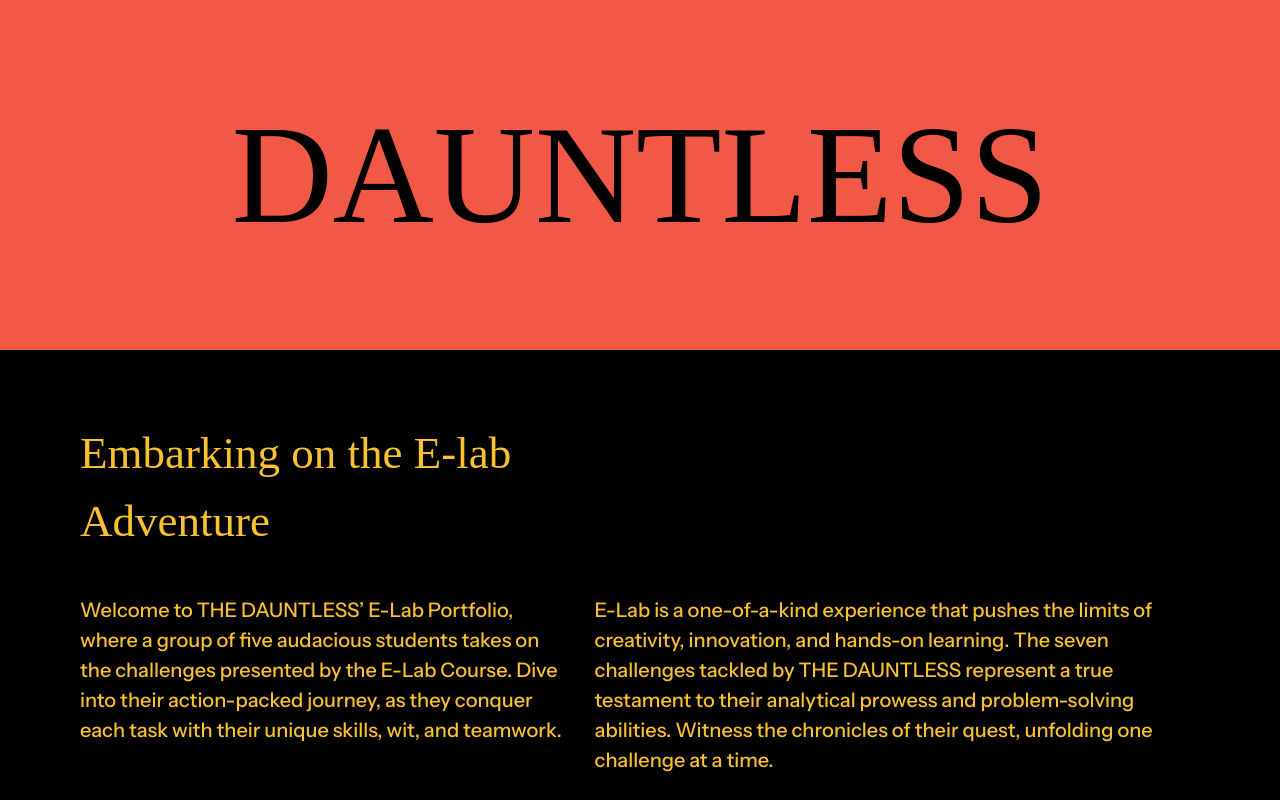
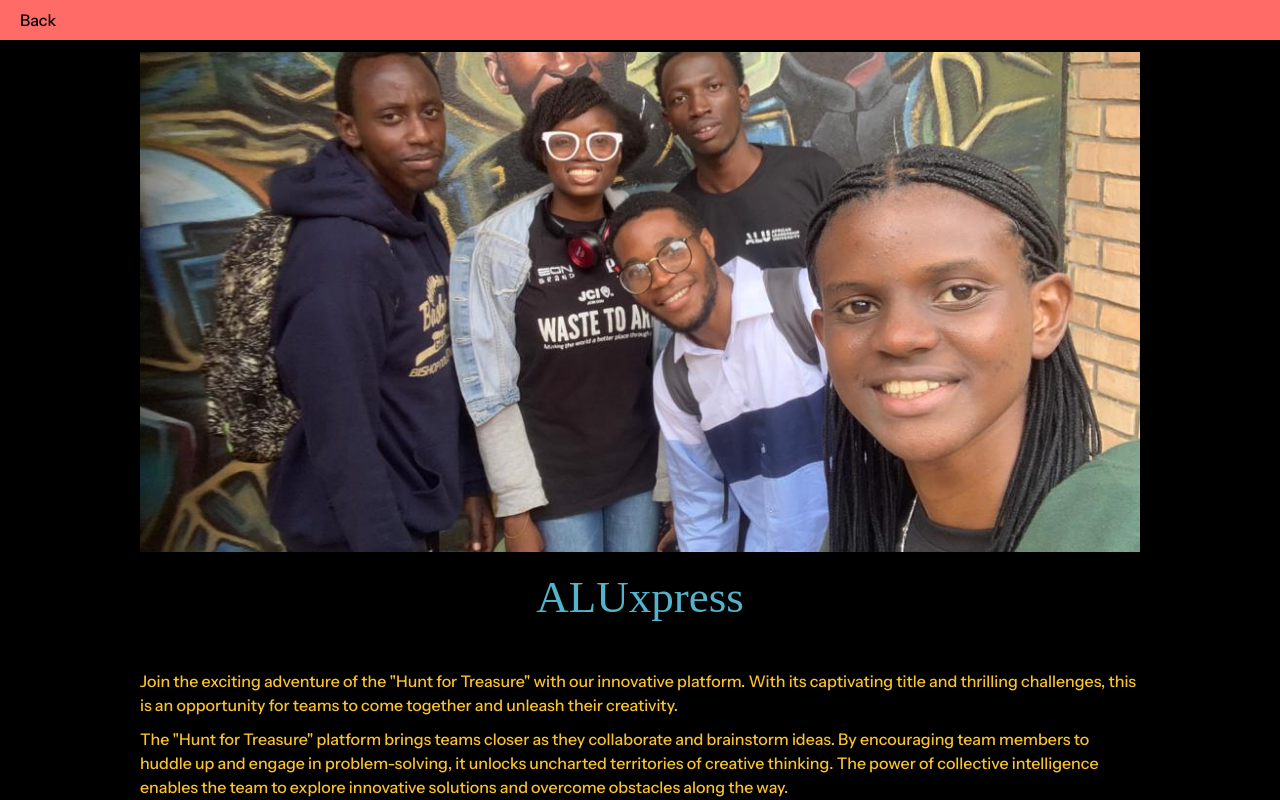
Before and after one commit to dean-daryl/ALU-DAUNTLESS, a React (Vite) app: page /1 in a window 1280 px wide. Built offline with nearby package versions, Linux system fonts and the light colour scheme; a web font is replaced by a local one.

Commit message:
Second Commit

```diff
--- a/index.html
+++ b/index.html
@@ -2,9 +2,9 @@
 <html lang="en">
   <head>
     <meta charset="UTF-8" />
-    <link rel="icon" type="image/svg+xml" href="/vite.svg" />
+    <link rel="icon" href="/public/istockphoto-1402285381-612x612.jpg" />
     <meta name="viewport" content="width=device-width, initial-scale=1.0" />
-    <title>Vite + React + TS</title>
+    <title>Dauntless</title>
   </head>
   <body>
     <div id="root"></div>
--- a/package.json
+++ b/package.json
@@ -13,7 +13,7 @@
     "framer-motion": "^10.12.18",
     "react": "^18.2.0",
     "react-dom": "^18.2.0",
-    "react-router-dom": "^6.14.1"
+    "react-router-dom": "^6.14.2"
   },
   "devDependencies": {
     "@types/react": "^18.0.37",
--- a/src/App.tsx
+++ b/src/App.tsx
@@ -22,7 +22,9 @@ function App({}: Props) {
     <div>
       {/* NAVBAR */}
       <div className=" bg-primary-100 flex">
-        <p className="mx-auto py-[70px] text-[140px] xs:text-[40px]">DAUNTLESS</p>
+        <p className="mx-auto py-[70px] text-[140px] xs:text-[40px]">
+          DAUNTLESS
+        </p>
       </div>
 
       {/* JOURNEY */}
@@ -68,7 +70,7 @@ function App({}: Props) {
       </div>
       {/* CONCLUSION */}
       <motion.div
-        className="text"
+        className="text flex xs:block "
         initial="hidden"
         whileInView="visible"
         viewport={{ once: true, amount: 0.5 }}
@@ -78,10 +80,10 @@ function App({}: Props) {
           visible: { opacity: 1, x: 0 },
         }}
       >
-        <p className="text-white  ml-10 px-10 text-[40px] xs:ml-0 xs:text-[30px]">
-          Are You Ready for Adventure?
-        </p>
         <div className=" py-10 px-10 ml-10 w-fit-content xs:ml-5 xs:px-2 ">
+          <p className="text-white py-5 text-[40px] xs:ml-0 xs:text-[30px]">
+            Are You Ready for Adventure?
+          </p>
           <p className="text-blue-20 font-instrument w-[500px] xs:w-[300px] ">
             Dive headfirst into THE DAUNTLESS’ epic journey and discover the
             mind-blowing challenges and unforgettable experiences these five
@@ -104,6 +106,14 @@ function App({}: Props) {
             tight, for the adventure of a lifetime awaits!
           </p>
         </div>
+        <iframe
+          width="560"
+          height="315"
+          src="https://www.youtube.com/embed/nfs6wAL1zL0"
+          title="YouTube video player"
+          allow="accelerometer; autoplay; clipboard-write; encrypted-media; gyroscope; picture-in-picture; web-share"
+          className="w-[500px] h-[300px]  relative top-[150px] xs:w-screen xs:px-5 xs:top-0"
+        ></iframe>
       </motion.div>
       {/* FOOTER */}
       <div className="my-5">
--- a/src/main.tsx
+++ b/src/main.tsx
@@ -1,10 +1,30 @@
-import React from 'react'
-import ReactDOM from 'react-dom/client'
-import App from './App.tsx'
-import './index.css'
+import React from 'react';
+import ReactDOM from 'react-dom/client';
+import { BrowserRouter, Route, Routes } from 'react-router-dom';
+import App from './App.tsx';
+import './index.css';
+import SingleBlog from './scenes/blog/SingleBlog.tsx';
 
+const routes = [
+  {
+    path: '/',
+
+    children: [
+      { path: '/', element: <App /> },
+      { path: '/:id', element: <SingleBlog /> },
+    ],
+  },
+];
 ReactDOM.createRoot(document.getElementById('root') as HTMLElement).render(
-  <React.StrictMode>
-    <App />
-  </React.StrictMode>,
-)
+  <BrowserRouter>
+    <Routes>
+      {routes.map((route) => (
+        <Route key={route.path} path={route.path} element={route.element}>
+          {route.children.map((child) => (
+            <Route key={child.path} path={child.path} element={child.element} />
+          ))}
+        </Route>
+      ))}
+    </Routes>
+  </BrowserRouter>,
+);
--- a/src/scenes/blog/Blog.tsx
+++ b/src/scenes/blog/Blog.tsx
@@ -1,6 +1,8 @@
 import { motion } from 'framer-motion';
+import { Link } from 'react-router-dom';
 
 type Props = {
+  id:number;
   title: string;
   cover: string;
   description: string;
@@ -9,14 +11,22 @@ const childVariant = {
   hidden: { opacity: 0, scale: 0.9 },
   visible: { opacity: 1, scale: 1 },
 };
-function Blog({ title, cover, description }: Props) {
+
+
+
+function Blog({ id,title, cover, description }: Props) {
   return (
     <motion.div variants={childVariant} className=" ">
       {/* BLOG CARD */}
-      <div>
+      <Link to={`/${id}`}>
+        <div className="cursor-pointer">
           {/*  COVER IMAGE */}
           <div>
-          <img src={cover} alt="" className=" w-1/1 h-[490px] aspect-square object-cover" />
+            <img
+              src={cover}
+              alt=""
+              className=" w-1/1 h-[490px] aspect-square object-cover"
+            />
           </div>
           {/* TITLE */}
           <div>
@@ -29,6 +39,7 @@ function Blog({ title, cover, description }: Props) {
             </p>
           </div>
         </div>
+      </Link>
     </motion.div>
   );
 }
--- /dev/null
+++ b/src/scenes/blog/SingleBlog.tsx
@@ -0,0 +1,85 @@
+import { Link, useParams } from 'react-router-dom';
+import { BlogType } from '../../shared/types';
+
+const blogs: Array<BlogType> = [
+  {
+    id: 1,
+    title: 'ALUxpress',
+    cover: '/challenge1.jpg',
+    description:
+      'Huddle up with the team as they brainstorm solutions together, unlocking uncharted territories of creative thinking.',
+    content: ` Join the exciting adventure of the "Hunt for Treasure" with our innovative platform. With its captivating title and thrilling challenges, this is an opportunity for teams to come together and unleash their creativity.
+
+  The "Hunt for Treasure" platform brings teams closer as they collaborate and brainstorm ideas. By encouraging team members to huddle up and engage in problem-solving, it unlocks uncharted territories of creative thinking. The power of collective intelligence enables the team to explore innovative solutions and overcome obstacles along the way.
+
+  Our platform offers a visually appealing and user-friendly interface that immerses teams in the hunt for treasure. With the captivating cover image of the challenge, team members are inspired to dive into the adventure head-on.
+
+  The "Hunt for Treasure" provides a space for teams to think outside the box and tackle challenges together. By fostering open communication and encouraging diverse perspectives, the platform creates an environment where breakthrough ideas can be discovered. Through collaborative brainstorming and exploration, teams can unravel hidden treasures of innovative solutions.
+
+  Don't miss out on this exciting opportunity to embark on the "Hunt for Treasure." Unleash your team's potential and conquer the challenges that await. Together, let's dive into the depths of creativity and unlock the treasures of success.`,
+  },
+  {
+    id: 2,
+    title: 'Hunt for Treasure',
+    cover: '/challenge5.jpg',
+    description:
+      'Huddle up with the team as they brainstorm solutions together, unlocking uncharted territories of creative thinking.',
+    content: `  Join the exciting adventure of the "Hunt for Treasure" with our innovative platform. With its captivating title and thrilling challenges, this is an opportunity for teams to come together and unleash their creativity.
+
+  The "Hunt for Treasure" platform brings teams closer as they collaborate and brainstorm ideas. By encouraging team members to huddle up and engage in problem-solving, it unlocks uncharted territories of creative thinking. The power of collective intelligence enables the team to explore innovative solutions and overcome obstacles along the way.
+
+  Our platform offers a visually appealing and user-friendly interface that immerses teams in the hunt for treasure. With the captivating cover image of the challenge, team members are inspired to dive into the adventure head-on.
+
+  The "Hunt for Treasure" provides a space for teams to think outside the box and tackle challenges together. By fostering open communication and encouraging diverse perspectives, the platform creates an environment where breakthrough ideas can be discovered. Through collaborative brainstorming and exploration, teams can unravel hidden treasures of innovative solutions.
+
+  Don't miss out on this exciting opportunity to embark on the "Hunt for Treasure." Unleash your team's potential and conquer the challenges that await. Together, let's dive into the depths of creativity and unlock the treasures of success.`,
+  },
+];
+
+const SingleBlog = () => {
+  const { id } = useParams();
+  const idAsNumber = parseInt(id, 10);
+  const formatContentAsParagraphs = (content: string) => {
+    return content
+      .split('\n\n')
+      .map((paragraph, index) => <p className="font-instrument px-[100px] py-[5px]" key={index}>{paragraph}</p>);
+  };
+  return (
+    <div>
+      {/* NAVBAR */}
+      <div className="bg-primary-500 h-10 w-screen">
+        <Link to="/">
+          <h4 className="text-black font-instrument pl-5 pt-2">Back</h4>
+        </Link>
+      </div>
+      {blogs.map((blog: BlogType) => (
+        <div key={blog.id} className="text-white flex justify-center">
+          {blog.id === idAsNumber ? (
+            <div className="">
+              {/* COVER IMAGE */}
+              <div className="py-3 flex justify-center ">
+                <img
+                  src={blog.cover}
+                  alt="cover image"
+                  className=" w-[1000px] h-[500px] aspect-square object-cover"
+                />
+              </div>
+              {/* TITLE */}
+              <div className="">
+                <h1 className="text-blue-20 text-[45px] flex justify-center">
+                  {blog.title}
+                </h1>
+              </div>
+
+              <div className="text-secondary-400 px-10 py-8">
+                {formatContentAsParagraphs(blog.content)}
+              </div>
+            </div>
+          ) : null}
+        </div>
+      ))}
+    </div>
+  );
+};
+
+export default SingleBlog;
--- a/src/scenes/blog/index.tsx
+++ b/src/scenes/blog/index.tsx
@@ -3,12 +3,14 @@ import { BlogType } from '../../shared/types';
 import Blog from './Blog';
 const blogs: Array<BlogType> = [
   {
+    id: 1,
     title: 'ALUxpress',
     cover: '/challenge1.jpg',
     description:
       'Huddle up with the team as they brainstorm solutions together, unlocking uncharted territories of creative thinking.',
   },
   {
+    id: 2,
     title: 'Hunt for Treasure',
     cover: '/challenge5.jpg',
     description:
@@ -35,6 +37,7 @@ function Blogs({}: Props) {
       >
         {blogs.map((blog: BlogType) => (
           <Blog
+            id={blog.id}
             title={blog.title}
             cover={blog.cover}
             description={blog.description}
--- a/src/shared/types.ts
+++ b/src/shared/types.ts
@@ -1,7 +1,9 @@
 export interface BlogType {
+  id:number;
   title: string;
   cover: string;
   description: string;
+  content: string;
 }
 export interface ChallengeType {
   date: string;
```
Also changed, not shown: public/istockphoto-1402285381-612x612.jpg (added), 1 other file (tests, documents, lock files or other folders). Lines whose indentation alone changed are shown as unchanged.
